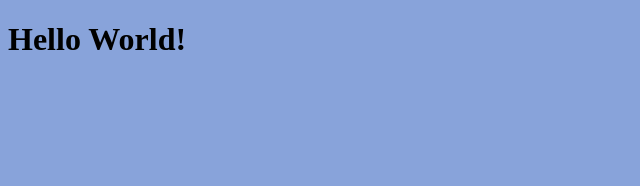
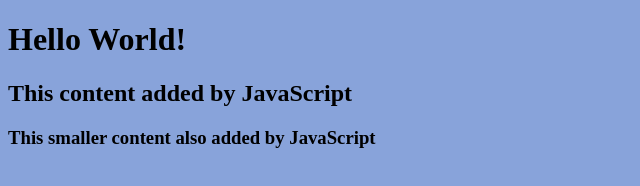
Before and after one commit to murphy-mi/my-personal-website, a plain HTML site: page index.html in a window 1280 px wide. Shown: the whole page, without its empty margins (0-640 px from the left). Drawn offline with Linux system fonts and the light colour scheme.

Commit message:
add script.js, connect to index.html

```diff
--- a/index.html
+++ b/index.html
@@ -6,11 +6,12 @@
     <meta http-equiv="X-UA-Compatible" content="IE=edge">
     <meta name="viewport" content="width=device-width, initial-scale=1.0">
     <link rel="stylesheet" href="style.css">
-    <title>My Personal Website</title>
+    <title>My Website</title>
 </head>
 
 <body>
     <h1>Hello World!</h1>
+    <script src="script.js"></script>
 </body>
 
 </html>
--- /dev/null
+++ b/script.js
@@ -0,0 +1,9 @@
+const h2 = document.createElement("h2");
+h2.textContent = "This content added by JavaScript";
+
+document.querySelector("body").appendChild(h2);
+
+const h3 = document.createElement("h3");
+h3.textContent = "This smaller content also added by JavaScript";
+
+document.querySelector("body").appendChild(h3);
```
